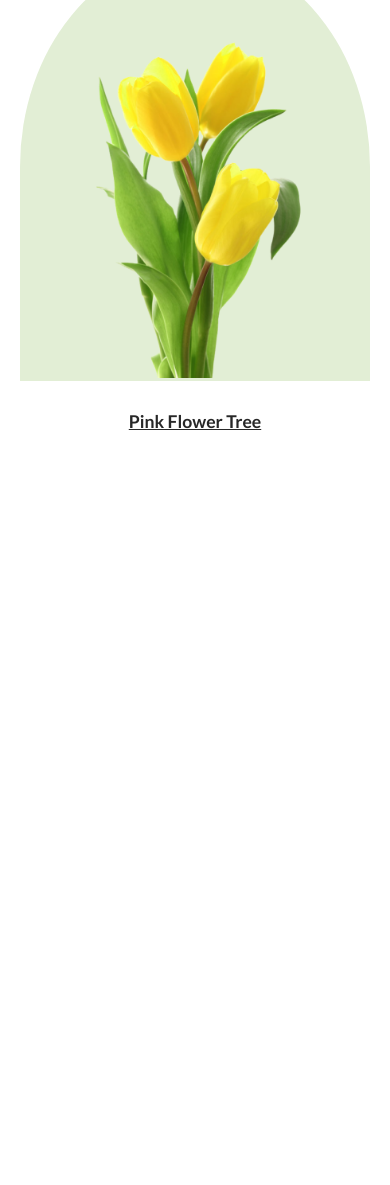
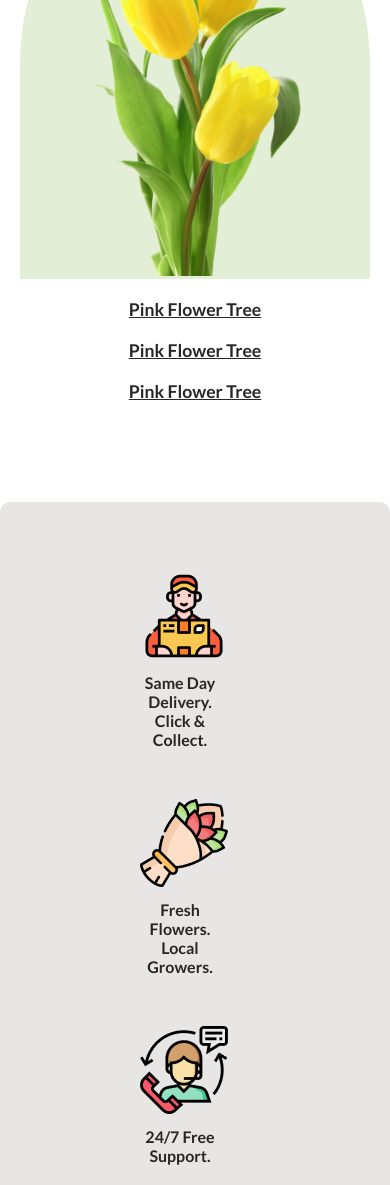
Before and after one commit to HoridasPro/flower-portfolio-project, a plain HTML site: page index.html in a window 390 px wide. Shown: the part 2254-3439 px from the top of the page. Before the commit the page ends 2786 px from the top, so only its background shows below. Drawn offline with Linux system fonts and the light colour scheme.

Commit message:
added to icon container section  responsive

```diff
--- a/index.html
+++ b/index.html
@@ -17,6 +17,7 @@
       <img src="./images/pngwing 10.png" alt="">
     </section>
   </header>
+
   <main>
     <section class="feature_flower_container width_container">
       <div class="contents"><h3 class="flower_h3 color_primary">Our Featured Flowers</h3>
@@ -25,17 +26,40 @@
         <div class="img img1">
           <img src="./images/pngwing 6.png" alt="">
         </div>
-        <div class="all_a"><a href="">Pink Flower Tree</a></div>
+        <div class="all_a a"><a href="">Pink Flower Tree</a></div>
         <div class="img img2">
           <img src="./images/pngwing 5.png" alt="">
         </div>
-        <div class="all_a"><a href="">Pink Flower Tree</a></div>
+        <div class="all_a a"><a href="">Pink Flower Tree</a></div>
         <div class="img img3">
           <img src="./images/pngwing 7.png" alt="">
         </div>
-        <div class="all_a"><a href="">Pink Flower Tree</a></div>
+        <div class="all_a a"><a href="">Pink Flower Tree</a></div>
+      </div>
+      <div class="all_a">
+      <a href="">Pink Flower Tree</a>
+      <a href="">Pink Flower Tree</a>
+      <a href="">Pink Flower Tree</a></div>
+    </section>
+
+
+    <section class="icon_container width_container">
+      <div class="flower_imge display">
+        <div class="imgs">
+          <img src="./images/Group 57.png" alt="">
+          <p>Same Day Delivery. Click & Collect.</p>
+        </div>
+        <div class="imgs">
+          <img src="./images/Group 58.png" alt="">
+          <p>Fresh Flowers. Local Growers.</p>
+        </div>
+        <div class="imgs">
+          <img src="./images/Group 59.png" alt="">
+          <p>24/7 Free Support.</p>
+        </div>
       </div>
     </section>
+
   </main>
 </body>
 </html>
--- a/styless/style.css
+++ b/styless/style.css
@@ -113,6 +113,9 @@
   display: flex;
   justify-content: space-around;
 }
+.a{
+  display: none;
+}
 .all_a a{
   font-size: 1.1rem;
   font-weight: 700;
@@ -120,10 +123,28 @@
   margin-top: 20px;
   display: block;
 }
+/* icon_container */
+.icon_container{
+  margin-bottom: 50px;
+  background-color: #e8e5e5;
+  padding: 20px 0;
+  border-radius: 10px;
+}
+.flower_imge{
+  justify-content: center;
+  gap: 100px;
+}
+.imgs p{
+ font-size: 1rem;
+ font-weight: 600;
+ color: #272727;
+ margin-top: 10px;
+ text-align: center;
+}
 
 /* Small Device Responsive */
 @media screen and (max-width:576px){
-  .banner,.flower_imgs,.all_a{
+  .banner,.flower_imgs,.all_a,.flower_imge{
   flex-direction: column;
   }
   .banner_content,.banner_h1,.banner_p{
@@ -148,4 +169,17 @@
 .img{
   margin: 0 20px;
 }
+/* icon contaner */
+.flower_imge{
+ margin: 0 auto;
+ display: block;
+ margin: 0 140px;
+}
+.imgs{
+  margin: 50px 0;
+}
+.imgs p{
+  margin-right: 30px;
+  max-width: 150px;
+}
  }
```
